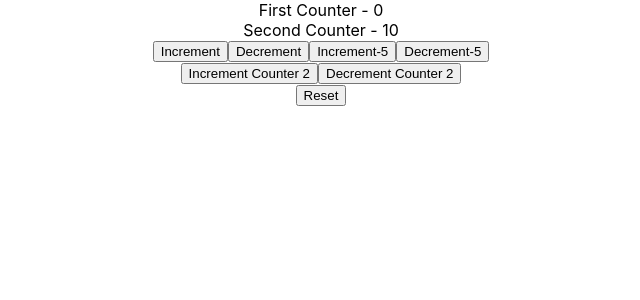
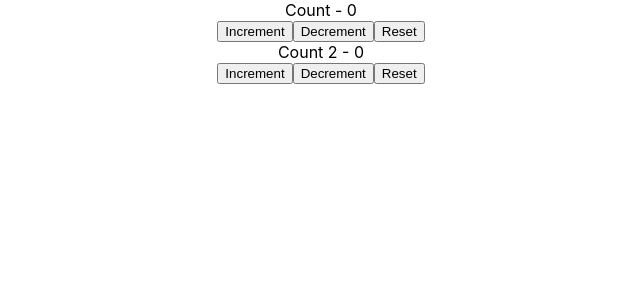
Before and after one commit to joypoddar/state-hooks, a React (Create React App) app in the folder state-hooks/: page / in a window 1280 px wide. Shown: the top 300 px of the page, without its empty margins (319-959 px from the left). Built offline with nearby package versions, Linux system fonts and the light colour scheme.

Commit message:
#21 - Multiple useReducers

```diff
--- a/state-hooks/src/App.js
+++ b/state-hooks/src/App.js
@@ -1,6 +1,6 @@
 import React from "react";
 import "./App.css";
-import CounterTwo from "./components/CounterTwo";
+import CounterThree from "./components/CounterThree";
 
 export const UserContext = React.createContext();
 export const ChannelContext = React.createContext();
@@ -8,7 +8,7 @@ export const ChannelContext = React.createContext();
 function App() {
   return (
     <div className="App">
-      <CounterTwo />
+      <CounterThree />
     </div>
   );
 }
--- /dev/null
+++ b/state-hooks/src/components/CounterThree.js
@@ -0,0 +1,37 @@
+import React, { useReducer } from "react";
+
+const initialState = 0;
+
+const reducer = (state, action) => {
+  switch (action) {
+    case "increment":
+      return state + 1;
+    case "decrement":
+      return state - 1;
+    case "reset":
+      return initialState;
+    default:
+      return state;
+  }
+};
+
+function CounterThree() {
+  const [count, dispatch] = useReducer(reducer, initialState);
+  const [countTwo, dispatchTwo] = useReducer(reducer, initialState);
+  return (
+    <div>
+      <div>Count - {count}</div>
+      <button onClick={() => dispatch("increment")}>Increment</button>
+      <button onClick={() => dispatch("decrement")}>Decrement</button>
+      <button onClick={() => dispatch("reset")}>Reset</button>
+      <div>
+        <div>Count 2 - {countTwo}</div>
+        <button onClick={() => dispatchTwo("increment")}>Increment</button>
+        <button onClick={() => dispatchTwo("decrement")}>Decrement</button>
+        <button onClick={() => dispatchTwo("reset")}>Reset</button>
+      </div>
+    </div>
+  );
+}
+
+export default CounterThree;
```
